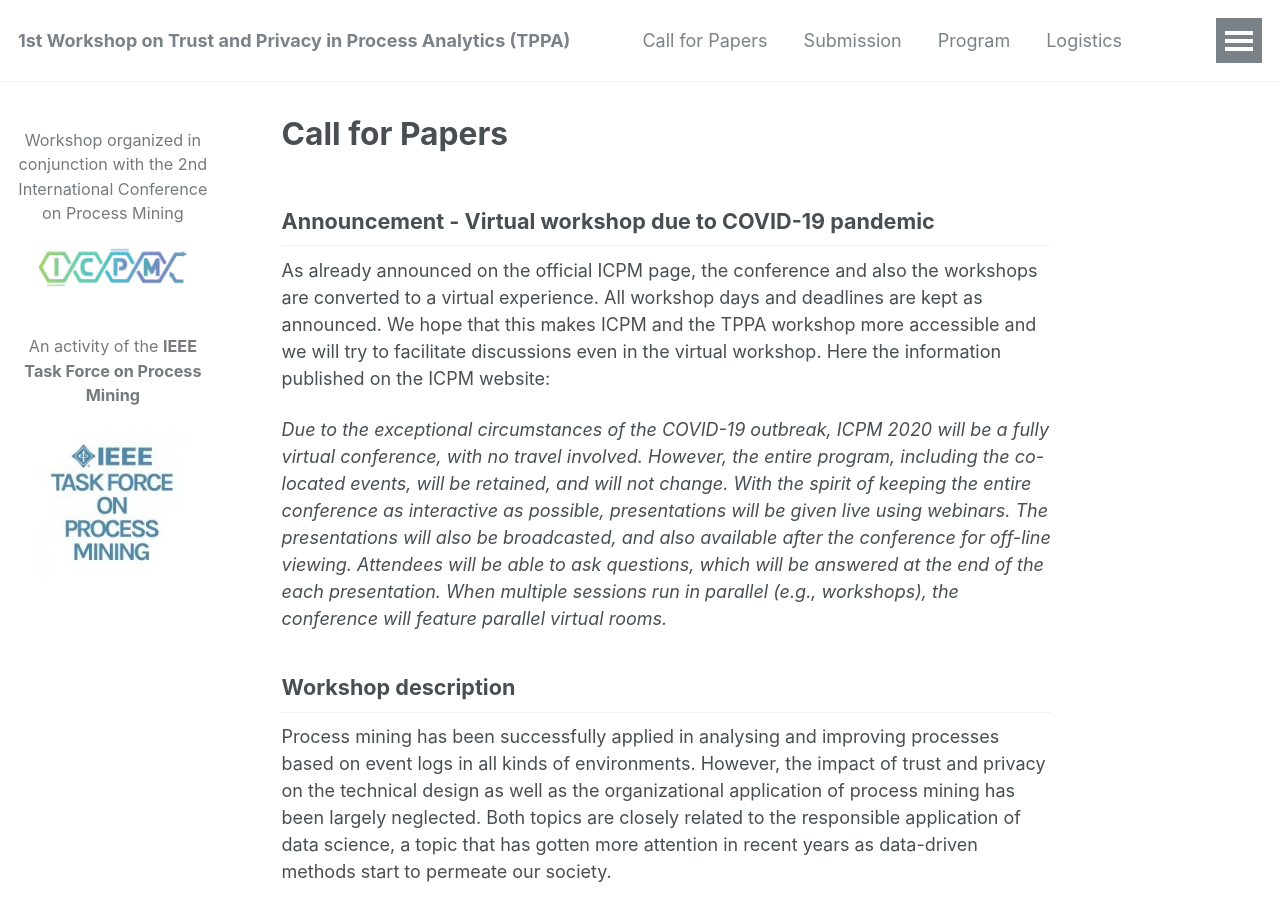
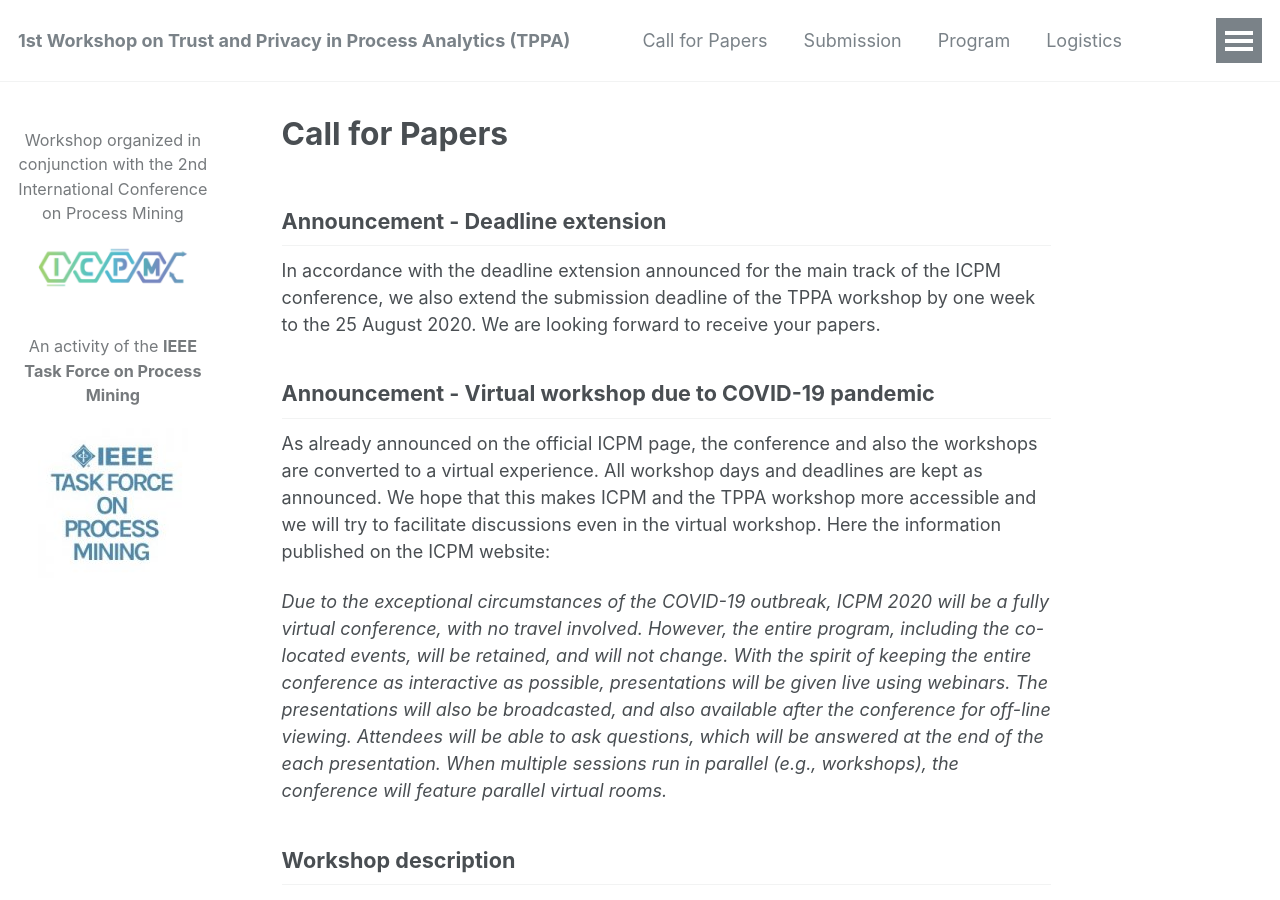
Before and after one commit to academicpages/events, a Jekyll site: the page built from _pages/about.md, in a window 1280 px wide and 900 px high. Built offline with Jekyll 4.4.1, drawn with Linux system fonts in a browser that asks for light colours.

Commit message:
Update about.md

```diff
--- a/_pages/about.md
+++ b/_pages/about.md
@@ -6,6 +6,10 @@ redirect_from:
   - /about/
   - /about.html
 ---
+
+## Announcement - Deadline extension
+
+In accordance with the deadline extension announced for the main track of the ICPM conference, we also extend the submission deadline of the TPPA workshop by one week to the 25 August 2020. We are looking forward to receive your papers.
 
 ## Announcement - Virtual workshop due to COVID-19 pandemic
 
```
